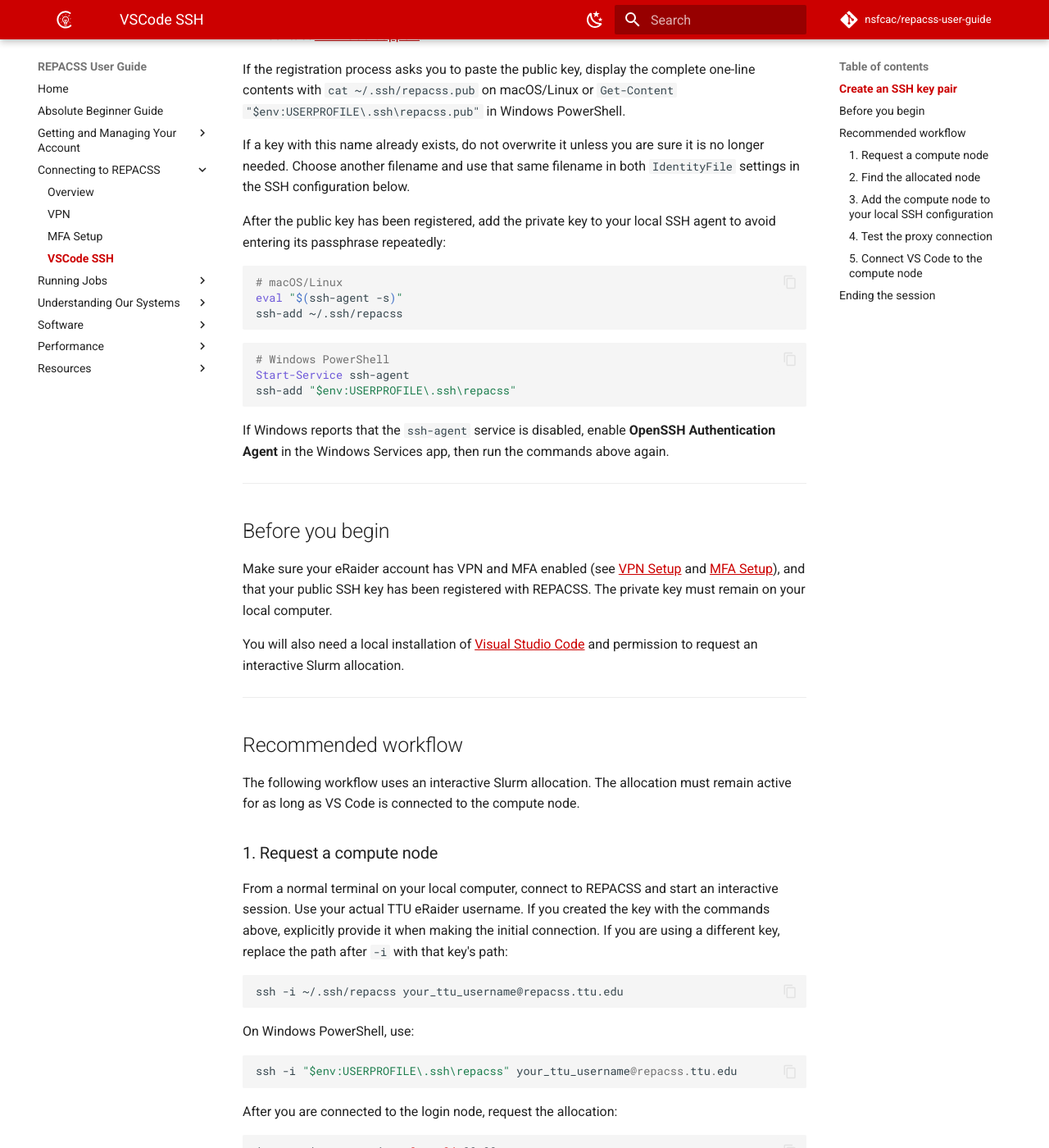
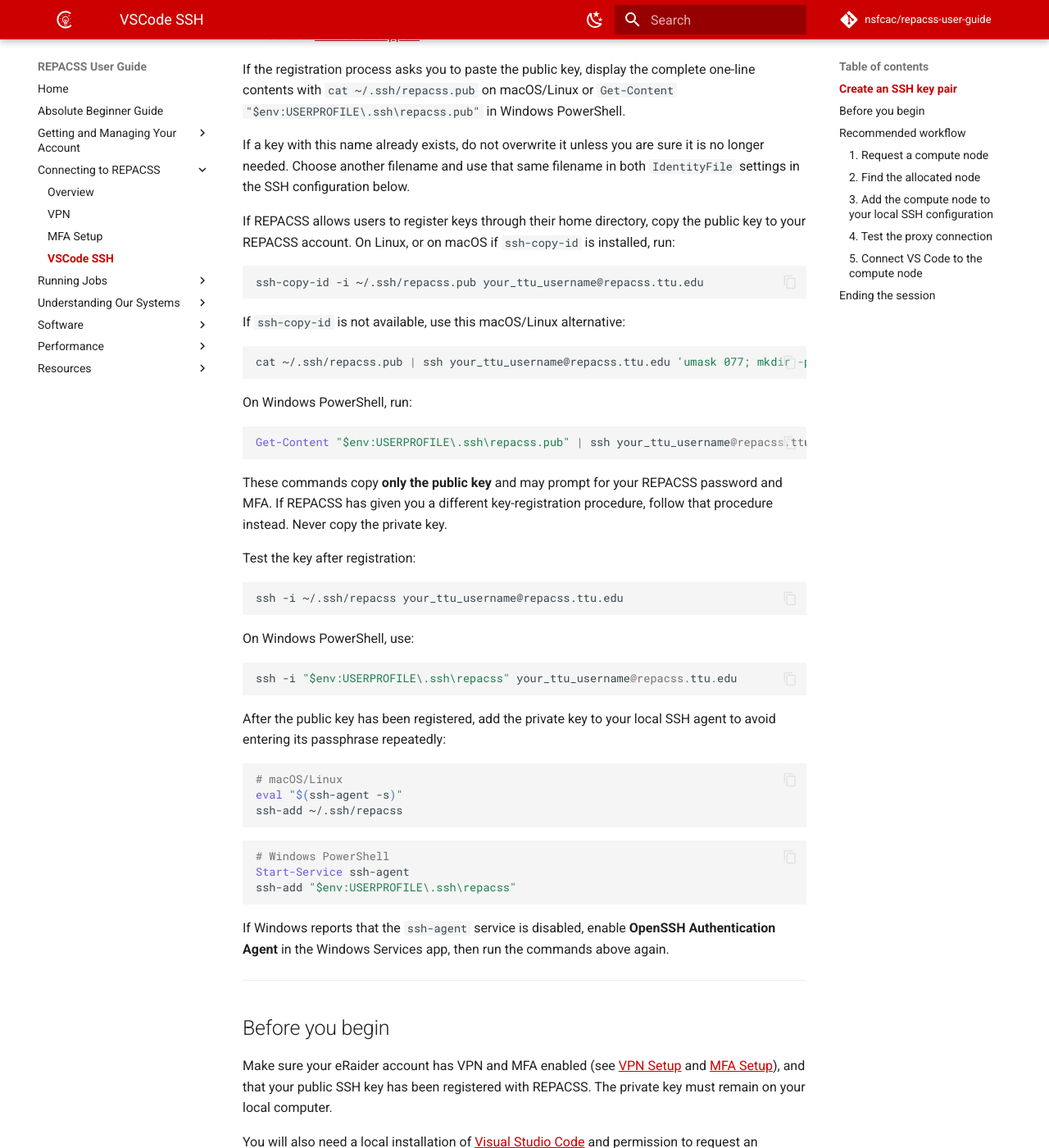
Before and after one commit to nsfcac/repacss-user-guide, an MkDocs documentation site: the page built from docs/connecting/vscode.md, in a window 1280 px wide and 1400 px high, scrolled down 1132 px. Shown: the whole window at 82% size. Built offline with MkDocs 1.6.1 and Material for MkDocs 9.7.7, drawn with Linux system fonts in a browser that asks for light colours; comment, search, counter and statistics services are not loaded.

Commit message:
update vscode instruction

````diff
--- a/docs/connecting/vscode.md
+++ b/docs/connecting/vscode.md
@@ -38,6 +38,38 @@
 If the registration process asks you to paste the public key, display the complete one-line contents with `cat ~/.ssh/repacss.pub` on macOS/Linux or `Get-Content "$env:USERPROFILE\.ssh\repacss.pub"` in Windows PowerShell.
 
 If a key with this name already exists, do not overwrite it unless you are sure it is no longer needed. Choose another filename and use that same filename in both `IdentityFile` settings in the SSH configuration below.
+
+If REPACSS allows users to register keys through their home directory, copy the public key to your REPACSS account. On Linux, or on macOS if `ssh-copy-id` is installed, run:
+
+```bash
+ssh-copy-id -i ~/.ssh/repacss.pub your_ttu_username@repacss.ttu.edu
+```
+
+If `ssh-copy-id` is not available, use this macOS/Linux alternative:
+
+```bash
+cat ~/.ssh/repacss.pub | ssh your_ttu_username@repacss.ttu.edu 'umask 077; mkdir -p ~/.ssh; cat >> ~/.ssh/authorized_keys'
+```
+
+On Windows PowerShell, run:
+
+```powershell
+Get-Content "$env:USERPROFILE\.ssh\repacss.pub" | ssh your_ttu_username@repacss.ttu.edu 'umask 077; mkdir -p ~/.ssh; cat >> ~/.ssh/authorized_keys'
+```
+
+These commands copy **only the public key** and may prompt for your REPACSS password and MFA. If REPACSS has given you a different key-registration procedure, follow that procedure instead. Never copy the private key.
+
+Test the key after registration:
+
+```bash
+ssh -i ~/.ssh/repacss your_ttu_username@repacss.ttu.edu
+```
+
+On Windows PowerShell, use:
+
+```powershell
+ssh -i "$env:USERPROFILE\.ssh\repacss" your_ttu_username@repacss.ttu.edu
+```
 
 After the public key has been registered, add the private key to your local SSH agent to avoid entering its passphrase repeatedly:
 
````
